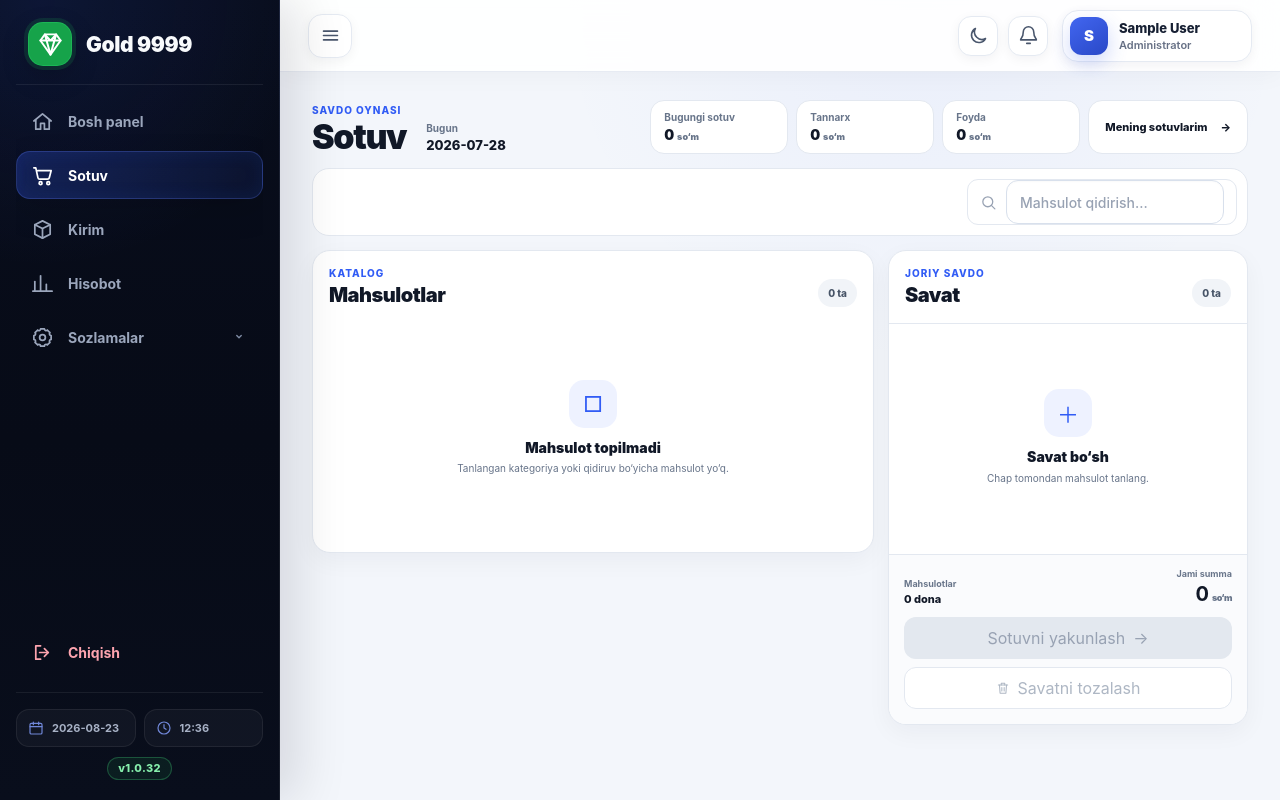
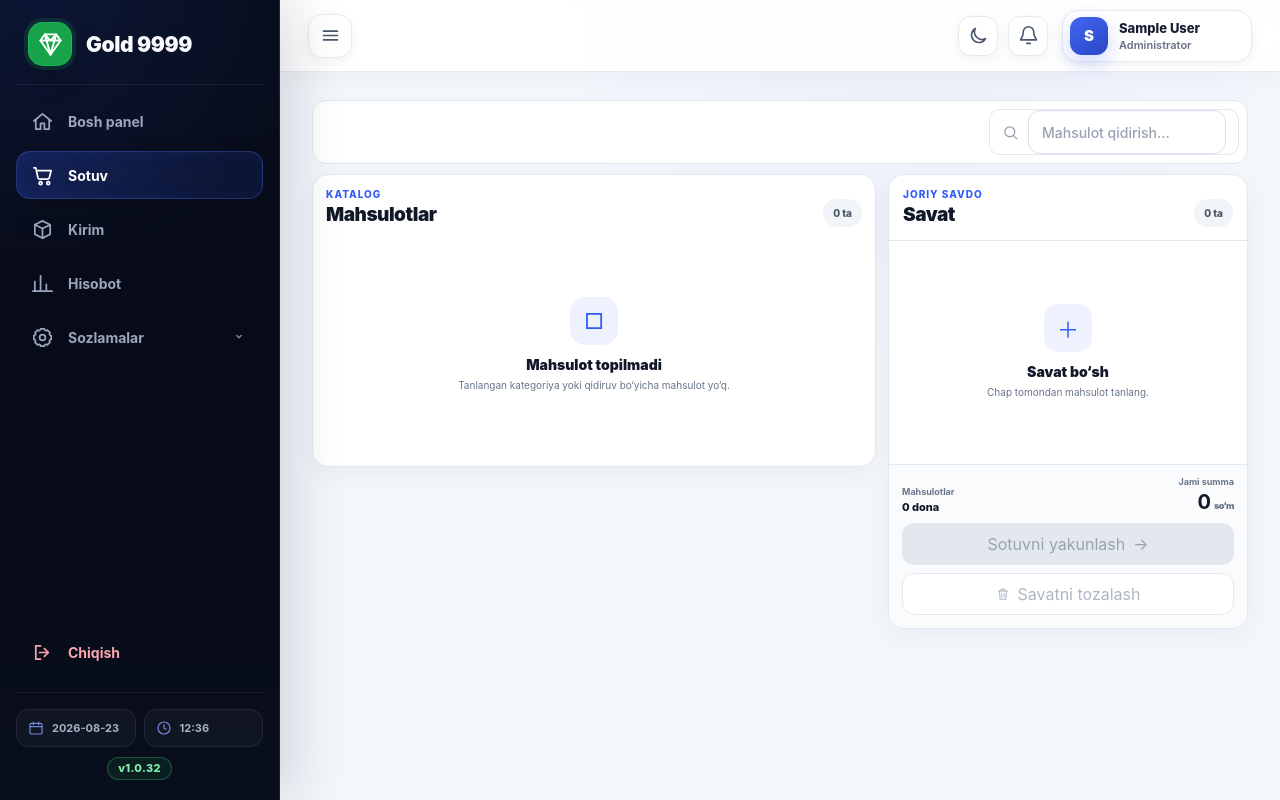
Before and after one commit to abbosxon300/GOLD9999, a Flask app: page /sales in a window 1280 px wide. Run offline with Flask 3, Linux system fonts and the light colour scheme; the visitor is signed in with stand-in values (Sample User, id 1); data comes from the database, SQL or seed files in the repository; data that the repository does not hold is empty.

Commit message:
Redesign sales POS desktop layout

```diff
--- a/static/css/sales-pos.css
+++ b/static/css/sales-pos.css
@@ -1029,3 +1029,174 @@ body.dark-mode .pos-field input {
     text-align: left;
   }
 }
+
+/* =========================================================
+   SALES POS V2 — PROFESSIONAL DESKTOP DENSITY
+   ========================================================= */
+
+@media (min-width: 981px) {
+  .pos {
+    max-width: 1600px;
+  }
+
+  .pos-top {
+    gap: 16px;
+    margin-bottom: 10px;
+  }
+
+  .pos-title h1 {
+    font-size: 30px;
+  }
+
+  .pos-stat {
+    min-width: 120px;
+    padding: 8px 11px;
+    border-radius: 12px;
+  }
+
+  .pos-history {
+    min-height: 48px;
+  }
+
+  .pos-toolbar {
+    gap: 10px;
+    margin-bottom: 10px;
+    padding: 8px;
+    border-radius: 14px;
+  }
+
+  .pos-category {
+    min-height: 34px;
+    padding: 0 13px;
+  }
+
+  .pos-search {
+    flex-basis: 250px;
+    min-height: 34px;
+  }
+
+  .pos-layout {
+    grid-template-columns: minmax(0, 1fr) 350px;
+    gap: 12px;
+  }
+
+  .pos-catalog {
+    padding: 13px;
+    border-radius: 16px;
+  }
+
+  .pos-section-head {
+    margin-bottom: 10px;
+  }
+
+  .pos-section-head h2,
+  .pos-cart-head h2 {
+    font-size: 19px;
+  }
+
+  .pos-products {
+    grid-template-columns: repeat(4, minmax(0, 1fr));
+    gap: 8px;
+  }
+
+  .pos-product {
+    padding: 10px;
+    border-radius: 13px;
+  }
+
+  .pos-product-name h3 {
+    font-size: 13px;
+  }
+
+  .pos-stock {
+    min-height: 22px;
+    padding: 0 7px;
+  }
+
+  .pos-product-price {
+    margin: 9px 0 8px;
+    padding: 8px 9px;
+    border-radius: 9px;
+  }
+
+  .pos-product-price strong {
+    font-size: 15px;
+  }
+
+  .pos-fields {
+    grid-template-columns: 72px minmax(0, 1fr);
+    gap: 6px;
+  }
+
+  .pos-field span {
+    margin-bottom: 4px;
+  }
+
+  .pos-field input {
+    height: 35px;
+    border-radius: 9px;
+  }
+
+  .pos-add {
+    min-height: 37px;
+    margin-top: 7px;
+    border-radius: 9px;
+  }
+
+  .pos-cart {
+    top: 76px;
+    border-radius: 16px;
+  }
+
+  .pos-cart-head {
+    padding: 13px 14px;
+  }
+
+  .pos-cart-body {
+    min-height: 190px;
+    max-height: calc(100vh - 330px);
+    gap: 7px;
+    padding: 9px;
+  }
+
+  .pos-cart-item {
+    padding: 9px;
+    border-radius: 11px;
+  }
+
+  .pos-cart-footer {
+    padding: 11px 13px 13px;
+  }
+
+  .pos-cart-summary {
+    margin-bottom: 9px;
+  }
+
+  .pos-checkout {
+    min-height: 43px;
+  }
+
+  .pos-clear {
+    min-height: 37px;
+  }
+}
+
+@media (min-width: 981px) and (max-width: 1450px) {
+  .pos-layout {
+    grid-template-columns: minmax(0, 1fr) 360px;
+  }
+
+  .pos-products {
+    grid-template-columns: repeat(3, minmax(0, 1fr));
+  }
+}
+
+@media (min-width: 1451px) {
+  .pos-layout {
+    grid-template-columns: minmax(0, 1fr) 380px;
+  }
+
+  .pos-products {
+    grid-template-columns: repeat(4, minmax(0, 1fr));
+  }
+}
--- a/templates/sales.html
+++ b/templates/sales.html
@@ -14,52 +14,7 @@
   data-clear-url="{{ url_for('sales_clear') }}"
   data-checkout-url="{{ url_for('sales_checkout') }}"
 >
-  <header class="pos-top">
-    <div class="pos-title">
-      <div>
-        <span class="pos-kicker">Savdo oynasi</span>
-        <h1>Sotuv</h1>
-      </div>
 
-      <div class="pos-today">
-        <span>Bugun</span>
-        <strong>{{ today }}</strong>
-      </div>
-    </div>
-
-    <div class="pos-stats">
-      <div class="pos-stat">
-        <span>Bugungi sotuv</span>
-        <strong>
-          {{ "{:,.0f}".format(sum_sell or 0).replace(",", " ") }}
-          <small>so‘m</small>
-        </strong>
-      </div>
-
-      {% if session.get("role") == "admin" %}
-      <div class="pos-stat">
-        <span>Tannarx</span>
-        <strong>
-          {{ "{:,.0f}".format(sum_cost or 0).replace(",", " ") }}
-          <small>so‘m</small>
-        </strong>
-      </div>
-
-      <div class="pos-stat">
-        <span>Foyda</span>
-        <strong>
-          {{ "{:,.0f}".format(sum_profit or 0).replace(",", " ") }}
-          <small>so‘m</small>
-        </strong>
-      </div>
-      {% endif %}
-
-      <a class="pos-history" href="/sales/history">
-        Mening sotuvlarim
-        <span aria-hidden="true">→</span>
-      </a>
-    </div>
-  </header>
 
   <section class="pos-toolbar">
     <div class="pos-categories" id="pos-categories">
```
